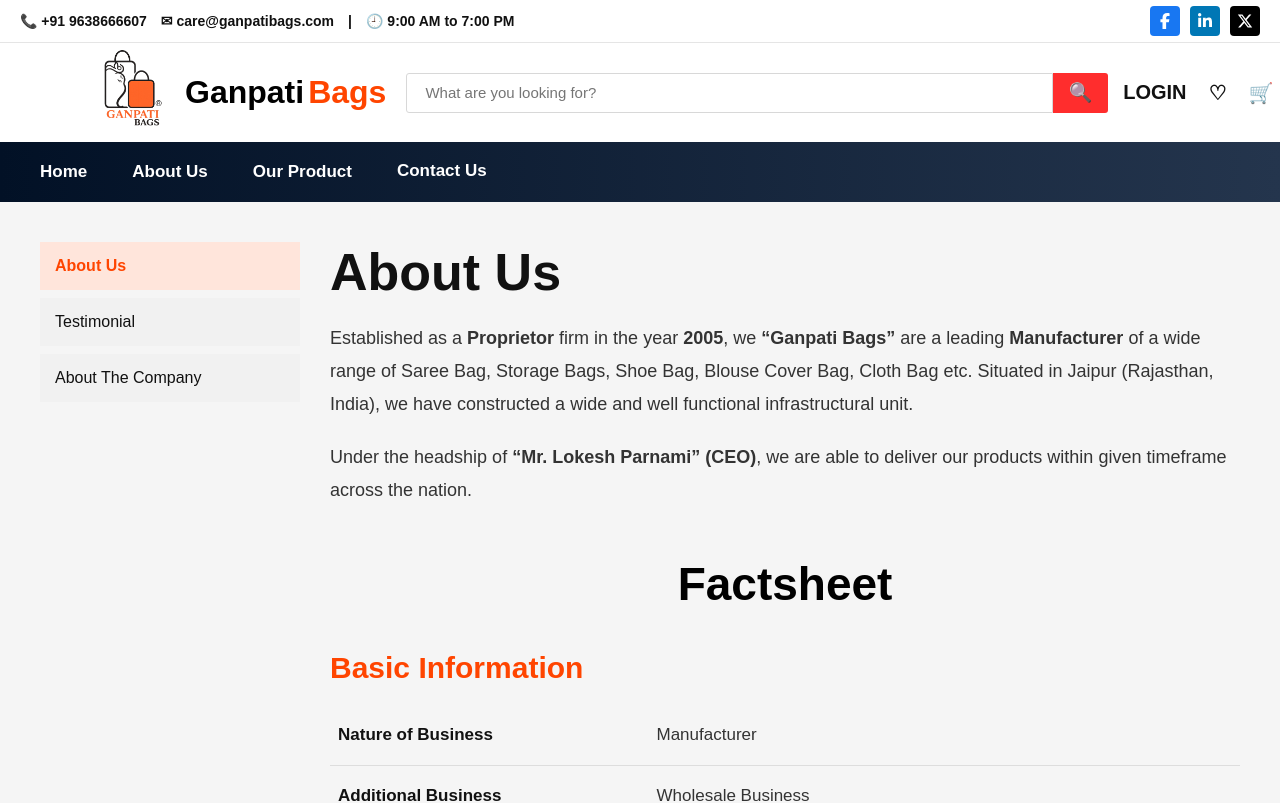
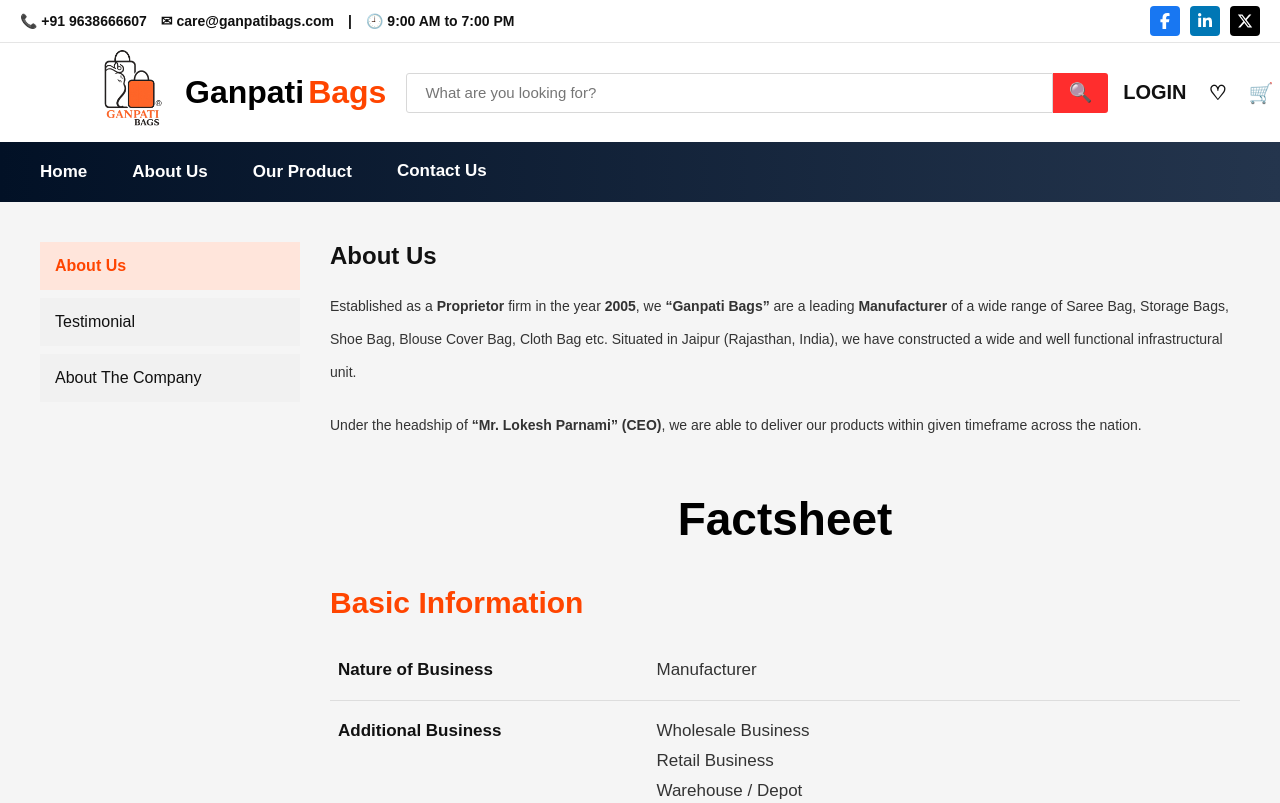
Before and after one commit to nikku4kumawat/Ganpati-Bags, a React (Vite) app: page /about in a window 1280 px wide. Shown: the top 803 px of the page. Built offline with nearby package versions, Linux system fonts and the light colour scheme.

Commit message:
Updated project

```diff
--- a/src/components/About/About.css
+++ b/src/components/About/About.css
@@ -65,13 +65,13 @@
 }
 
 .about-top h1{
-  font-size:52px;
+  font-size:24px;
   margin-bottom:20px;
   color:#111;
 }
 
 .about-top p{
-  font-size:18px;
+  font-size:14px;
   line-height:33px;
   color:#333;
   margin-bottom:20px;
```
